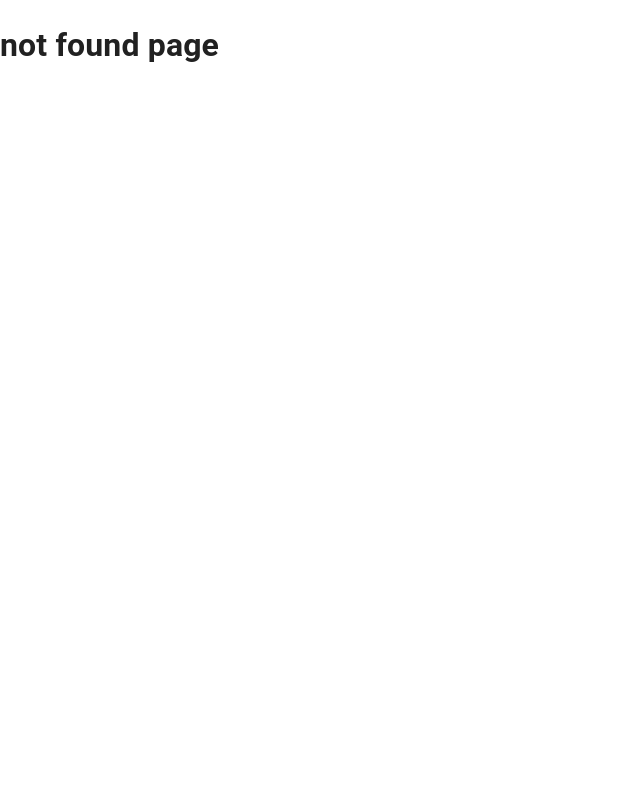
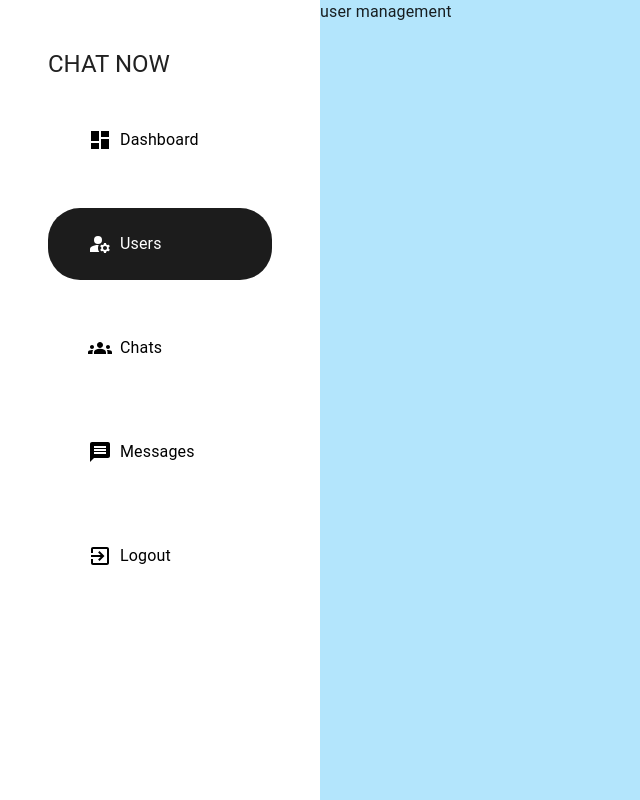
Before and after one commit to satyajitrakhunde1/ChatNow, a React (Vite) app: page /admin/users in a window 1280 px wide. Before the commit this address had no page. Shown: the whole page, without its empty margins (0-640 px from the left). Built offline with nearby package versions, Linux system fonts and the light colour scheme.

Commit message:
Dashboard working

```diff
--- a/src/App.jsx
+++ b/src/App.jsx
@@ -13,6 +13,9 @@ const Notfound =lazy(()=>import("./pages/Notfound"))
 
 const AdminLogin =lazy(()=>import("./pages/admin/AdminLogin"))
 const Dashboard =lazy(()=>import('./pages/admin/Dashboard'))
+const UserManagement =lazy(()=>import('./pages/admin/UserManagement'))
+const ChatManagement =lazy(()=>import('./pages/admin/ChatManagement'))
+const MessageManagement =lazy(()=>import('./pages/admin/MessageManagement'))
 
 
 const App = () => {
@@ -33,6 +36,9 @@ const App = () => {
 
 <Route path='/admin' element={<AdminLogin/>}/>
 <Route path="/admin/dashboard" element={<Dashboard/>}/>
+<Route path="/admin/users" element={<UserManagement/>}/>
+<Route path="admin/chats" element={<ChatManagement/>}/>
+<Route path="/admin/messages" element={<MessageManagement/>}/>
 
 
           <Route path="*" element={<Notfound/>} />
--- /dev/null
+++ b/src/components/layout/AdminLayout.jsx
@@ -0,0 +1,172 @@
+import {
+    Close as CloseIcon,
+    Dashboard as DashboardIcon,
+    ExitToApp as ExitToAppIcon,
+    Groups as GroupsIcon,
+    ManageAccounts as ManageAccountsIcon,
+    Menu as MenuIcon,
+    Message as MessageIcon
+} from '@mui/icons-material';
+import { Box, Drawer, Grid, IconButton, Stack, Typography, styled } from "@mui/material";
+import React, { useState } from "react";
+import { Navigate, Link as RouterLink, useLocation } from "react-router-dom";
+import { matblack } from '../constants/color';
+
+  const Link = styled(RouterLink)`
+    text-decoration: none;
+    border-radius: 2rem;
+    padding: 1rem 2rem;
+    color: black;
+    &:hover {
+      color: rgba(0, 0, 0, 0.54); /* Text color fades a bit */
+    }
+  `;
+
+  export const adminTabs = [
+    {
+      name: "Dashboard",
+      path: "/admin/dashboard",
+      icon: <DashboardIcon />,
+    },
+    {
+      name: "Users",
+      path: "/admin/users",
+      icon: <ManageAccountsIcon />,
+    },
+    {
+      name: "Chats",
+      path: "/admin/chats",
+      icon: <GroupsIcon />,
+    },
+    {
+      name: "Messages",
+      path: "/admin/messages",
+      icon: <MessageIcon />,
+    }
+  ];
+
+  const Sidebar = ({ w = "100%" }) => {
+    const location = useLocation();
+
+const logoutHandler =()=>{}
+
+
+    return (
+      <Stack width={w} direction={"column"} p={"3rem"} spacing={3}>
+        <Typography variant="h5" textTransform={"uppercase"}>Chat Now</Typography>
+        <Stack spacing={"2rem"}>
+          {adminTabs.map((tab) => (
+            <Link
+              key={tab.path}
+              to={tab.path}
+
+sx={location.pathname ===tab.path && {
+    bgcolor:matblack,
+    color:"white",
+    "&:hover": {
+        color: "white",
+      },
+}}
+
+            >
+              <Stack
+                direction={"row"}
+                alignItems={"center"}
+                spacing={1}
+                sx={{
+                  padding: "0.5rem",
+                  borderRadius: "0.5rem",
+                  transition: "color 0.3s ease",
+                  "&:hover": {
+                    cursor: "pointer",
+                    color: "rgba(0, 0, 0, 0.54)" /* Text color fades a bit */
+                  }
+                }}
+              >
+                {tab.icon}
+                <Typography variant="body1">{tab.name}</Typography>
+              </Stack>
+            </Link>
+          ))}
+
+<Link
+
+onClick={logoutHandler}
+
+            >
+              <Stack
+                direction={"row"}
+                alignItems={"center"}
+                spacing={1}
+                sx={{
+                  padding: "0.5rem",
+                  borderRadius: "0.5rem",
+                  transition: "color 0.3s ease",
+                  "&:hover": {
+                    cursor: "pointer",
+                    color: "rgba(0, 0, 0, 0.54)" /* Text color fades a bit */
+                  }
+                }}
+              >
+               <ExitToAppIcon/>
+               <Typography>Logout</Typography>
+
+              </Stack>
+            </Link>
+
+        </Stack>
+      </Stack>
+    );
+  };
+  const isAdmin =true
+
+  const AdminLayout = ({ children }) => {
+    const [isMobile, setIsMobile] = useState(false);
+
+    const handleMobile = () => {
+      setIsMobile(!isMobile);
+    };
+
+    const handleClose = () => {
+      setIsMobile(false);
+    };
+
+    if (!isAdmin) {
+        return <Navigate to="/admin" />;
+      }
+
+    return (
+      <Grid container minHeight={"100vh"}>
+        <Box
+          sx={{
+            display: { xs: "block", md: "none" },
+            position: "fixed",
+            right: "1rem",
+            top: "1rem",
+          }}
+        >
+          <IconButton onClick={handleMobile}>
+            {isMobile ? <CloseIcon /> : <MenuIcon />}
+          </IconButton>
+        </Box>
+
+        <Grid item md={4} lg={3} sx={{ display: { xs: "none", md: "block" } }}>
+          <Sidebar />
+        </Grid>
+
+        <Grid item xs={12} md={8} lg={9} sx={{ bgcolor: "#b3e5fc" }}>
+          {children}
+        </Grid>
+
+        <Drawer
+          open={isMobile}
+          onClose={handleClose}
+          PaperProps={{ sx: { width: "50vw" } }}
+        >
+          <Sidebar />
+        </Drawer>
+      </Grid>
+    );
+  };
+
+  export default AdminLayout;
--- /dev/null
+++ b/src/components/specific/Charts.jsx
@@ -0,0 +1,21 @@
+import React from 'react'
+import { Doughnut, Line } from 'react-chartjs-2'
+
+const LineChart = () => {
+
+  return (
+    <div>
+      linecharts
+    </div>
+  )
+}
+const DoughnutChart = () => {
+
+  return (
+    <div>
+      doughnut
+    </div>
+  )
+}
+
+export { DoughnutChart, LineChart }
--- a/src/components/styles/StyledComponent.jsx
+++ b/src/components/styles/StyledComponent.jsx
@@ -34,3 +34,27 @@ export const InputBox = styled("input")`
     border-radius: 1.5rem;
     background-color: ${grayColor};
 `;
+
+export const SearchField = styled("input")`
+  padding: 1rem 2rem;
+  width: 20vmax;
+  border: none;
+  outline: none;
+  border-radius: 1.5rem;
+  background-color: #f1f1f1;
+  font-size: 1.1rem;
+`;
+
+export const CurveButton = styled("button")`
+  border-radius: 1.5rem;
+  padding: 1rem 2rem;
+  border: none;
+  outline: none;
+  cursor: pointer;
+  background-color: black;
+  color: white;
+  font-size: 1.1rem;
+  &:hover {
+    background-color: rgba(0, 0, 0, 0.8);
+  }
+`;
--- /dev/null
+++ b/src/pages/admin/ChatManagement.jsx
@@ -0,0 +1,12 @@
+import React from 'react'
+import AdminLayout from '../../components/layout/AdminLayout'
+
+const ChatManagement = () => {
+  return (
+   <AdminLayout>
+    chat management
+   </AdminLayout>
+  )
+}
+
+export default ChatManagement
--- a/src/pages/admin/Dashboard.jsx
+++ b/src/pages/admin/Dashboard.jsx
@@ -1,11 +1,122 @@
-import React from 'react'
+import { AdminPanelSettings as AdminPanelSettingsIcon, Notifications as NotificationsIcon,Group as GroupIcon,Person as PersonIcon, Message as MessageIcon } from '@mui/icons-material';
+import { Box, Container, Paper, Stack, Typography } from '@mui/material';
+import React from 'react';
+import AdminLayout from '../../components/layout/AdminLayout';
+import moment from 'moment';
+import { SearchField, CurveButton } from '../../components/styles/StyledComponent';
+import { LineChart } from '../../components/specific/Charts';
 
 const Dashboard = () => {
+  const Appbar = (
+    <Paper elevation={3} sx={{ padding: "2rem", margin: "2rem 0", borderRadius: "1rem" }}>
+      <Stack direction={{ xs: "column", sm: "row" }} alignItems={"center"} spacing={"1rem"}>
+        <AdminPanelSettingsIcon sx={{ fontSize: "3rem" }} />
+        <SearchField placeholder='Search...' sx={{ width: { xs: "100%", sm: "auto" } }} />
+        <CurveButton sx={{ width: { xs: "100%", sm: "auto" } }}>Search</CurveButton>
+        <Box flexGrow={1} />
+        <Typography
+          display={{ xs: "none", lg: "block" }}
+          color={"rgba(0,0,0,0.7)"}
+          textAlign={"center"}
+        >
+          {moment().format("MMMM Do YYYY, h:mm:ss a")}
+        </Typography>
+        <NotificationsIcon />
+      </Stack>
+    </Paper>
+  );
+  const Widgets = (
+    <Stack
+      direction={{
+        xs: "column",
+        sm: "row",
+      }}
+      spacing="2rem"
+      justifyContent="space-between"
+      alignItems="center"
+      margin="2rem 0"
+    >
+      <Widget title={"Users"} value={34}  Icon={<PersonIcon/>} />
+      <Widget title={"Chats"} value={3}  Icon={<GroupIcon/>} />
+      <Widget title={"Messages"} value={453} Icon={<MessageIcon/>} />
+    </Stack>
+  );
+
+
   return (
-    <div>
+    <AdminLayout>
+      <Container component={"main"}>
+        {Appbar}
+        <Stack direction={"row"} spacing={"2rem"} flexWrap={"wrap"}>
+<Paper elevation={3} sx={{padding:"2rem 3.5rem",borderRadius:"1rem",width:"100%",maxWidth:"45rem",height:"25rem"}}>
+    <Typography margin={"2rem 0"} variant='h4'>Last Messages</Typography>
+    <LineChart/>
+</Paper>
+<Paper
+  elevation={3}
+  sx={{
+    padding: "1rem",
+    borderRadius: "1rem",
+    display: "flex",
+    justifyContent: "center",
+    alignItems: "center",
+    width: { xs: "100%", sm: "50%" },
+    position: "relative",
+    maxWidth: "25rem",
+    height:"25rem"
+  }}
+>
+  {"Doughnut Chart"}
 
-    </div>
-  )
+  <Stack
+  position={"absolute"}
+  direction={"row"}
+  justifyContent={"center"}
+  alignItems={"center"}
+  spacing={"0.5rem"}
+  width={"100%"}
+  height={"100%"}
+>
+  <GroupIcon />
+  <Typography>Vs</Typography>
+  <PersonIcon />
+</Stack>
+
+</Paper>
+
+
+        </Stack>
+        {Widgets}
+      </Container>
+    </AdminLayout>
+  );
 }
 
-export default Dashboard
+const Widget = ({ title, value, Icon }) => (
+    <Paper elevation={20} sx={{
+        padding:"2rem",
+        margin:"2rem 0",
+        borderRadius:"1.5rem",
+        width:"20rem"
+    }}>
+      <Stack alignItems={"center"} spacing={"1rem"}>
+        <Typography sx={{
+  color: "rgba(0,0,0,0.7)",
+  borderRadius: "50%",
+  border: "5px solid rgba(0,0,0,0.9)",
+  width: "5rem",
+  height: "5rem",
+  display: "flex",
+  justifyContent: "center",
+  alignItems: "center",
+}}
+>{value}</Typography>
+        <Stack direction={"row"} spacing={"1rem"} alignItems={"center"}>
+          {Icon}
+          <Typography>{title}</Typography>
+        </Stack>
+      </Stack>
+    </Paper>
+  );
+
+  export default Dashboard;
--- /dev/null
+++ b/src/pages/admin/MessageManagement.jsx
@@ -0,0 +1,12 @@
+import React from 'react'
+import AdminLayout from '../../components/layout/AdminLayout'
+
+const MessageManagement = () => {
+  return (
+    <AdminLayout>
+      message management
+    </AdminLayout>
+  )
+}
+
+export default MessageManagement
--- /dev/null
+++ b/src/pages/admin/UserManagement.jsx
@@ -0,0 +1,12 @@
+import React from 'react'
+import AdminLayout from '../../components/layout/AdminLayout'
+
+const UserManagement = () => {
+  return (
+    <AdminLayout>
+        user management
+    </AdminLayout>
+  )
+}
+
+export default UserManagement
```
Also changed, not shown: src/components/constants/route.js (added).
